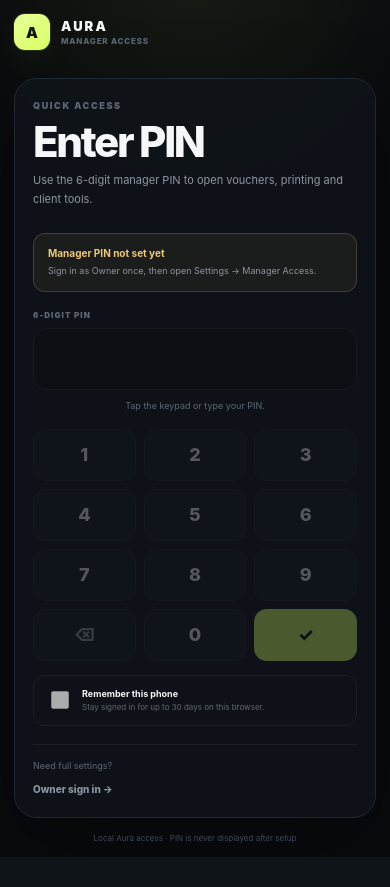
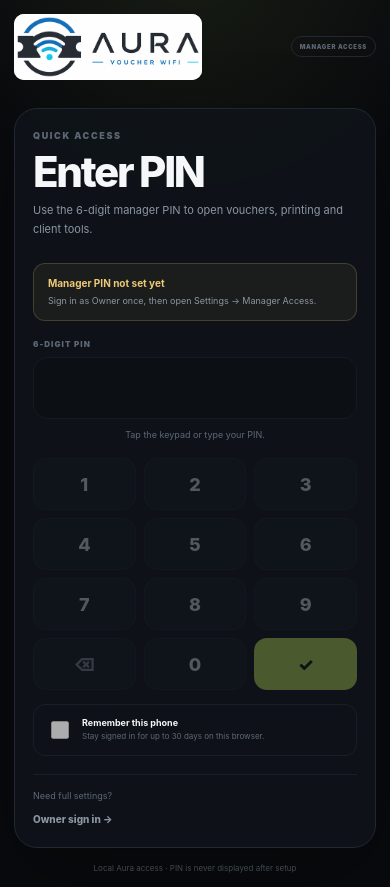
Before and after one commit to JoshuaDev101/aura-voucher-wifi, a Flask app: page /admin/login in a window 390 px wide. Before the commit the page ends 857 px from the top, so only its background shows below. Run offline with Flask 3, Linux system fonts and the light colour scheme; data that the repository does not hold is empty; parts of the project's set-up code (start-up, migrations or seed data) failed here and were passed over.

Commit message:
Integrate Aura branding across web system

```diff
--- a/aura-web/static/style.css
+++ b/aura-web/static/style.css
@@ -280,3 +280,26 @@ body.print-modal-open{overflow:hidden}
 @media(max-width:980px){.settings-grid{grid-template-columns:1fr}}
 @media(max-width:780px){.role-chip{display:none}.header-settings{display:grid}.settings-input-grid{grid-template-columns:1fr}}
 @media(max-width:480px){.auth-page.pin-auth-page{padding:14px}.pin-auth-card{padding:22px 18px}.pin-key{height:52px}.owner-login-row{align-items:flex-start;flex-direction:column}.settings-card-head{flex-direction:column}.settings-meta strong{max-width:180px}.permission-table>div{grid-template-columns:minmax(0,1fr) 54px 62px}}
+
+
+/* v13.1 · Aura visual identity */
+.brand-mark-image{
+  padding:3px;
+  overflow:hidden;
+  border:1px solid rgba(120,170,255,.18);
+  background:#f7f9fb;
+  box-shadow:0 0 0 1px rgba(91,150,255,.05),0 12px 34px rgba(0,0,0,.16)
+}
+.brand-mark-image img{width:100%;height:100%;display:block;object-fit:contain;border-radius:7px}
+.brand-lockup.compact .brand-mark-image{padding:3px}
+.auth-brand-logo{width:100%;justify-content:space-between;gap:14px}
+.auth-logo-image{width:min(220px,70%);height:auto;display:block;border-radius:10px;background:#fff}
+.auth-brand-role{flex:0 0 auto;padding:7px 9px;border:1px solid var(--line);border-radius:999px;color:var(--muted-2);font-size:7px;font-weight:950;letter-spacing:.11em;text-transform:uppercase;white-space:nowrap}
+.print-progress-brandline{margin:0 0 5px;display:flex;align-items:center;justify-content:center;gap:8px}
+.print-progress-brandline img{width:22px;height:22px;padding:2px;object-fit:contain;border:1px solid rgba(120,170,255,.16);border-radius:7px;background:#f7f9fb}
+.customer-header .brand-mark-image{width:38px;height:38px}
+@media(max-width:480px){
+  .auth-brand-logo{align-items:center}
+  .auth-logo-image{width:min(188px,68%)}
+  .auth-brand-role{padding:6px 8px;font-size:6px}
+}
--- a/aura-web/templates/base.html
+++ b/aura-web/templates/base.html
@@ -6,6 +6,9 @@
   <meta name="theme-color" content="#080a0d">
   <meta name="robots" content="noindex,nofollow,noarchive">
   <title>{% block title %}Aura Voucher WiFi{% endblock %}</title>
+  <link rel="icon" type="image/png" href="{{ url_for('static', filename='branding/icon.png') }}">
+  <link rel="apple-touch-icon" href="{{ url_for('static', filename='branding/apple-touch-icon.png') }}">
+  <link rel="manifest" href="{{ url_for('static', filename='branding/site.webmanifest') }}">
   <link rel="stylesheet" href="{{ url_for('static', filename='style.css') }}">
 </head>
 <body>
--- a/aura-web/templates/customer.html
+++ b/aura-web/templates/customer.html
@@ -5,7 +5,7 @@
   <div class="customer-shell">
     <header class="customer-header">
       <div class="brand-lockup">
-        <div class="brand-mark">A</div>
+        <div class="brand-mark brand-mark-image"><img src="{{ url_for('static', filename='branding/icon.png') }}" alt="" aria-hidden="true"></div>
         <div>
           <div class="brand-word">AURA</div>
           <div class="brand-caption">Voucher WiFi</div>
--- a/aura-web/templates/login.html
+++ b/aura-web/templates/login.html
@@ -3,9 +3,9 @@
 {% block body %}
 <div class="auth-page pin-auth-page">
   <div class="auth-shell pin-auth-shell">
-    <div class="auth-brand">
-      <div class="brand-mark">A</div>
-      <div><div class="brand-word">AURA</div><div class="brand-caption">Manager Access</div></div>
+    <div class="auth-brand auth-brand-logo">
+      <img class="auth-logo-image" src="{{ url_for('static', filename='branding/logo.png') }}" alt="Aura Voucher WiFi">
+      <span class="auth-brand-role">Manager Access</span>
     </div>
 
     <div class="auth-card pin-auth-card">
--- a/aura-web/templates/owner_login.html
+++ b/aura-web/templates/owner_login.html
@@ -3,9 +3,9 @@
 {% block body %}
 <div class="auth-page">
   <div class="auth-shell">
-    <div class="auth-brand">
-      <div class="brand-mark">A</div>
-      <div><div class="brand-word">AURA</div><div class="brand-caption">Owner Console</div></div>
+    <div class="auth-brand auth-brand-logo">
+      <img class="auth-logo-image" src="{{ url_for('static', filename='branding/logo.png') }}" alt="Aura Voucher WiFi">
+      <span class="auth-brand-role">Owner Console</span>
     </div>
     <div class="auth-card">
       <div class="eyebrow">OWNER ACCESS</div>
```
Also changed, not shown: aura-web/templates/admin_base.html (+6 -3 lines), README-PATCH.txt, aura-web/icon1.png (added), aura-web/static/branding/apple-touch-icon.png (added), aura-web/static/branding/icon-192.png (added), aura-web/static/branding/icon-512.png (added), aura-web/static/branding/icon.png (added), aura-web/static/branding/logo.png (added), aura-web/static/branding/site.webmanifest (added).
